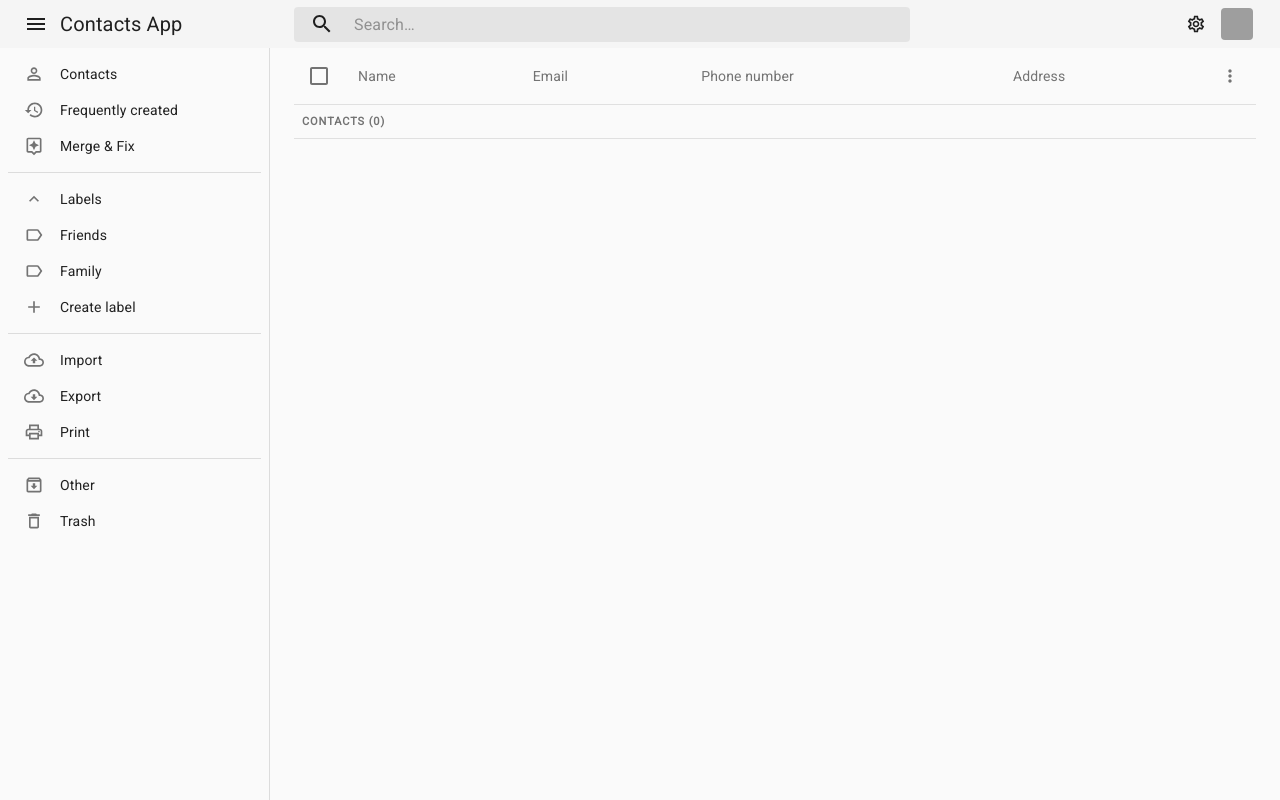
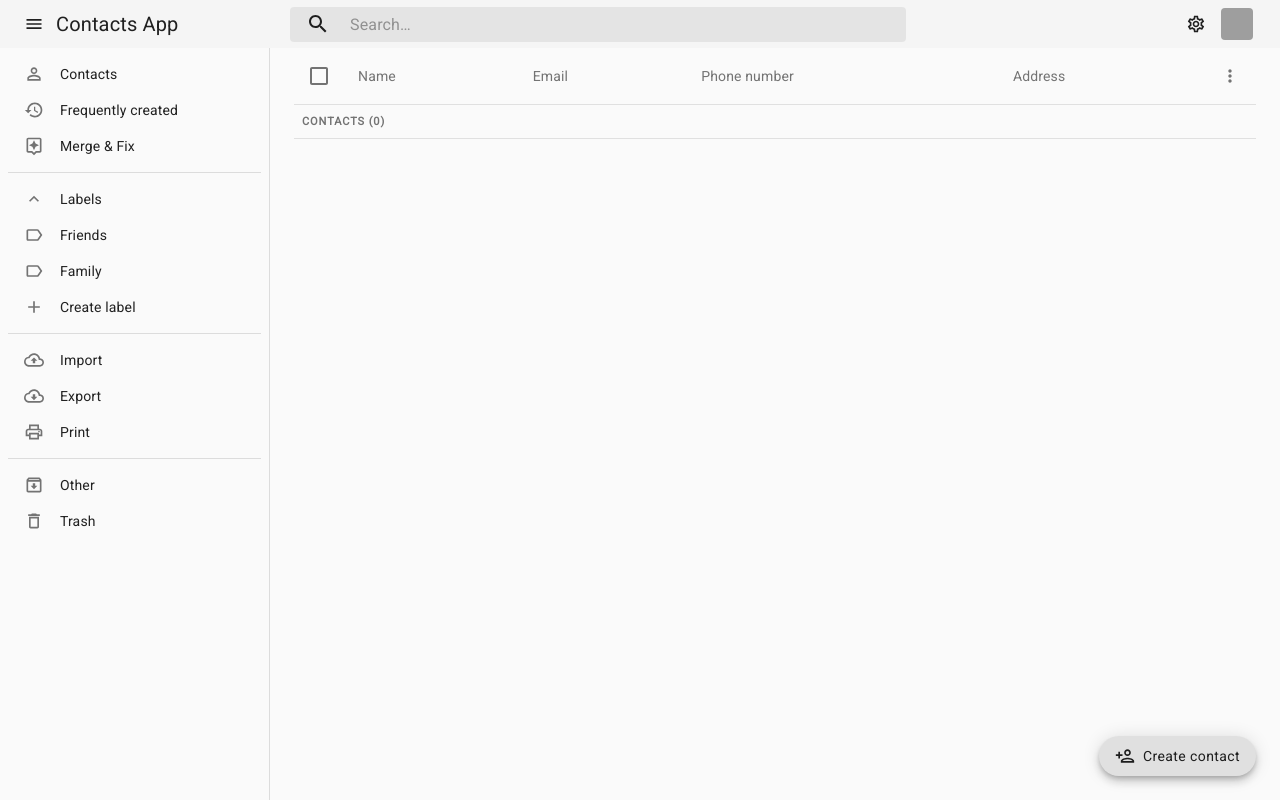
Before and after one commit to thesafaraliyev/contacts-app, a React (Create React App) app in the folder front-end/: page / in a window 1280 px wide. Built offline with nearby package versions, Linux system fonts and the light colour scheme; grey boxes are pictures that could not be loaded.

Commit message:
Fab button was added for creating new contacts

```diff
--- a/front-end/src/components/Body.js
+++ b/front-end/src/components/Body.js
@@ -1,7 +1,8 @@
 import React from 'react';
 
 import {makeStyles} from '@material-ui/core/styles';
-import {Toolbar} from '@material-ui/core';
+import {Toolbar, Fab, Hidden} from '@material-ui/core';
+import PersonAddOutlinedIcon from '@material-ui/icons/PersonAddOutlined';
 
 import ContactsTable from "./Table";
 
@@ -9,11 +10,14 @@ import ContactsTable from "./Table";
 const useStyles = makeStyles((theme) => ({
     root: {
         flexGrow: 1,
-        padding: theme.spacing(0, 3, 1, 3),
+        padding: theme.spacing(0, 3, 9, 3),
         transition: theme.transitions.create('margin', {
             easing: theme.transitions.easing.sharp,
             duration: theme.transitions.duration.leavingScreen,
         }),
+        [theme.breakpoints.down('xs')]: {
+            padding: theme.spacing(0, 2, 9, 2),
+        },
     },
     contentShift: {
         transition: theme.transitions.create('margin', {
@@ -24,7 +28,29 @@ const useStyles = makeStyles((theme) => ({
             marginLeft: -270,
         },
     },
+    fab: {
+        textTransform: 'none',
+        position: 'fixed',
+        bottom: theme.spacing(3),
+        right: theme.spacing(3),
+        '&>span>svg': {
+            marginRight: theme.spacing(1),
+        },
+    },
+    xsFab: {
+        position: 'fixed',
+        bottom: theme.spacing(2),
+        right: theme.spacing(2),
+    }
 }));
+
+
+const createContact = (name, email, phoneNumber, address, birthday)  => {
+    return {name, email, phoneNumber, address, birthday};
+}
+
+const contacts = [
+];
 
 
 export default function Body({sidebarOpen}) {
@@ -34,7 +60,18 @@ export default function Body({sidebarOpen}) {
         <main className={`${classes.root} ${sidebarOpen ? classes.contentShift : ''}`}>
             <Toolbar variant={'dense'}/>
 
-            <ContactsTable/>
+            <ContactsTable contacts={contacts}/>
+
+            <Hidden smUp>
+                <Fab size='medium' className={classes.xsFab}>
+                    <PersonAddOutlinedIcon fontSize='small'/>
+                </Fab>
+            </Hidden>
+            <Hidden xsDown>
+                <Fab size='medium' variant='extended' className={classes.fab}>
+                    <PersonAddOutlinedIcon fontSize='small'/> Create contact
+                </Fab>
+            </Hidden>
         </main>
     );
 }
--- a/front-end/src/components/Header.js
+++ b/front-end/src/components/Header.js
@@ -42,7 +42,7 @@ export default function Header({sidebarOpen, setSidebarOpen}) {
                     aria-label="open drawer"
                     onClick={() => setSidebarOpen(!sidebarOpen)}
                 >
-                    <MenuIcon/>
+                    <MenuIcon fontSize='small'/>
                 </IconButton>
 
                 <Typography variant="h6" noWrap className={classes.logo}>
--- a/front-end/src/components/Table/TBody.js
+++ b/front-end/src/components/Table/TBody.js
@@ -41,19 +41,19 @@ const useStyles = makeStyles((theme) => ({
         marginLeft: theme.spacing(0.5),
     },
     nameCell: {
-        maxWidth: theme.spacing(27)
+        maxWidth: theme.spacing(22)
     },
     emailCell: {
-        maxWidth: theme.spacing(26)
+        maxWidth: theme.spacing(22)
     },
     phoneNumberCell: {
-        maxWidth: theme.spacing(24)
+        maxWidth: theme.spacing(18)
     },
     addressCell: {
         maxWidth: theme.spacing(22)
     },
     birthdayCell: {
-        maxWidth: theme.spacing(22)
+        maxWidth: theme.spacing(18)
     },
     actionsCell: {
         minWidth: theme.spacing(18)
--- a/front-end/src/components/Table/index.js
+++ b/front-end/src/components/Table/index.js
@@ -5,14 +5,6 @@ import {Table} from '@material-ui/core';
 
 import THead from './THead'
 import TBody from './TBody'
-
-
-function createData(name, email, phoneNumber, address, birthday) {
-    return {name, email, phoneNumber, address, birthday};
-}
-
-const rows = [
-];
 
 
 const useStyles = makeStyles((theme) => ({
@@ -33,7 +25,8 @@ const useStyles = makeStyles((theme) => ({
     },
 }));
 
-export default function ContactsTable() {
+
+export default function ContactsTable({contacts}) {
     const classes = useStyles();
     const [selected, setSelected] = React.useState([]);
     const [dense, setDense] = React.useState(parseInt(localStorage.getItem('tableDensity') || 0, 10));
@@ -41,7 +34,7 @@ export default function ContactsTable() {
 
     const handleSelectAllClick = (event) => {
         if (event.target.checked) {
-            const newSelecteds = rows.map((n) => n.name);
+            const newSelecteds = contacts.map((n) => n.name);
             setSelected(newSelecteds);
             return;
         }
@@ -75,12 +68,12 @@ export default function ContactsTable() {
                 styles={classes}
                 dense={dense}
                 setDense={setDense}
-                rowCount={rows.length}
+                rowCount={contacts.length}
                 selectedCount={selected.length}
                 selectAllRows={handleSelectAllClick}
             />
             <TBody
-                rows={rows}
+                rows={contacts}
                 dense={dense}
                 styles={classes}
                 selected={selected}
```
